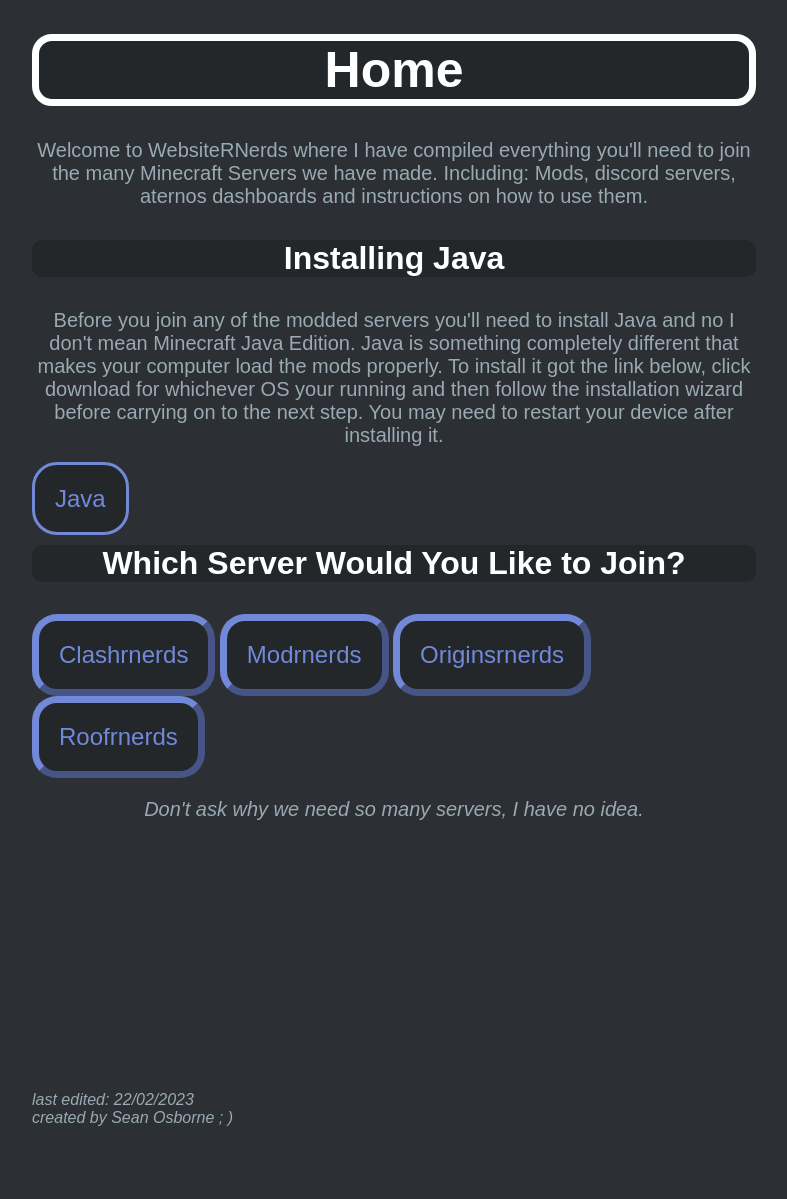
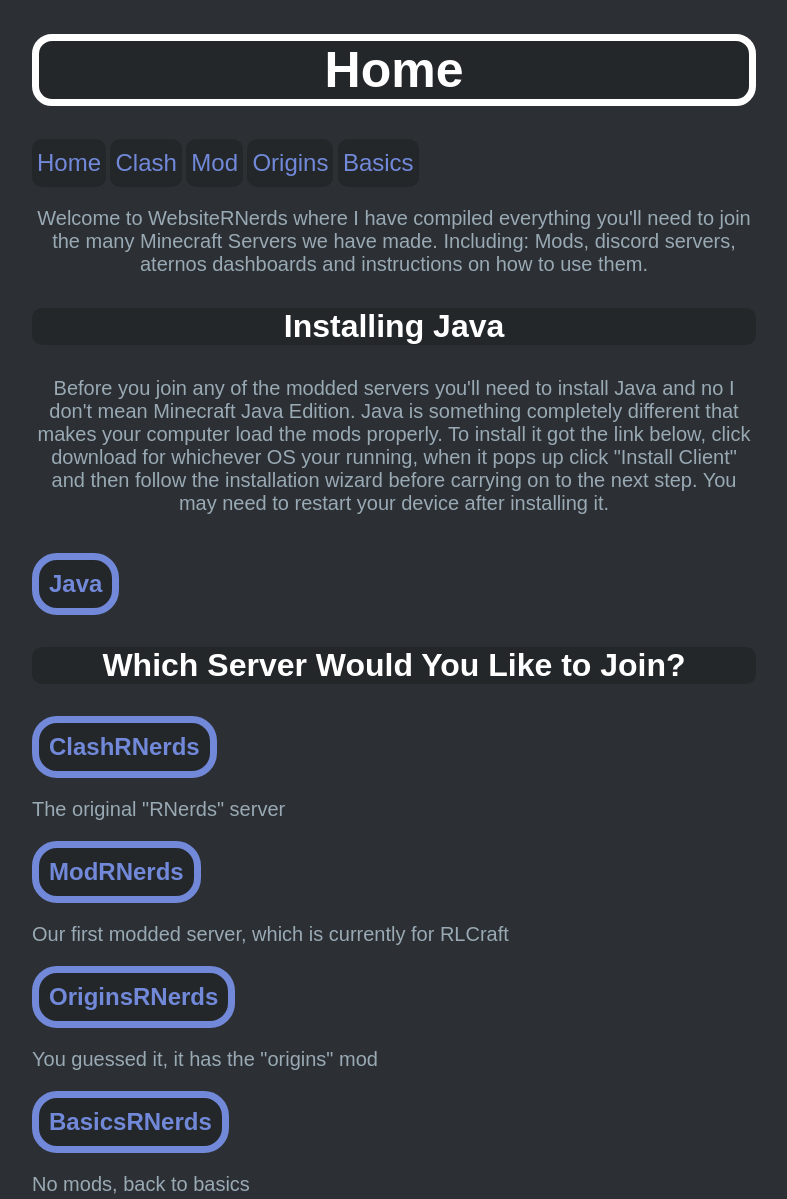
Before and after one commit to BitBoyTD/Websiternerds, a plain HTML site: page index.html in a window 1280 px wide. Shown: the top 1199 px of the page, without its empty margins (246-1033 px from the left). Before the commit the page ends 1143 px from the top, so only its background shows below. Drawn offline with Linux system fonts and the light colour scheme.

Commit message:
Add files via upload

```diff
--- a/Styles/index.css
+++ b/Styles/index.css
@@ -14,25 +14,33 @@
     text-align: center;
 }
 
+.footer{
+    text-align: left;
+}
+
 a{
     color: #7289da;
     font-size: 24px;
     text-decoration: none;
     border-color: #7289da;
-    border-width: 7px;
-    padding: 20px 20px 20px 20px;
+    padding: 10px 10px 10px 10px;
     background-color: #23272a;
     border-radius: 25px;
-    border: solid;
+    border: solid 7px;
+    font-weight: bold;
+    display: inline-block;
 }
-button {
-    background-color: #23272a;
-    color: #7289da;
-    border-color: #7289da;
-    border-radius: 25px;
-    border-width: 7px;
-    padding: 20px 20px 20px 20px;
-    font-size: 24px;
+
+a:active{
+    color:white;
+    border: solid 10px;
+}
+
+nav a{
+    border:none;
+    font-weight: normal;
+    border-radius: 10px;
+    padding: 10px 5px 10px 5px;
 }
 
 .title {
--- a/index.html
+++ b/index.html
@@ -6,16 +6,28 @@
     </head>
     <body>
         <h1 class="header">Home</h1>
+        <nav>
+            <a href="index.html">Home</a>
+            <a href="clash.html">Clash</a>
+            <a>Mod</a>
+            <a>Origins</a>
+            <a href="basics-r-nerds.html">Basics</a>
+        </nav>
         <p>Welcome to WebsiteRNerds where I have compiled everything you'll need to join the many Minecraft Servers we have made. Including: Mods, discord servers, aternos dashboards and instructions on how to use them.</p>
         <h3 class="title">Installing Java</h3>
-        <p>Before you join any of the modded servers you'll need to install Java and no I don't mean Minecraft Java Edition. Java is something completely different that makes your computer load the mods properly. To install it got the link below, click download for whichever OS your running and then follow the installation wizard before carrying on to the next step. You may need to restart your device after installing it.</p>
+        <p>Before you join any of the modded servers you'll need to install Java and no I don't mean Minecraft Java Edition. Java is something completely different that makes your computer load the mods properly. To install it got the link below, click download for whichever OS your running, when it pops up click "Install Client" and then follow the installation wizard before carrying on to the next step. You may need to restart your device after installing it.</p>
         <br>
         <a href="https://www.java.com/en/download/">Java</a>
         <h3 class="title">Which Server Would You Like to Join?</h3>
-        <button>Clashrnerds</button>
-        <button>Modrnerds</button>
-        <button>Originsrnerds</button>
-        <button>Roofrnerds</button>
+        <a href="clash.html">ClashRNerds</a>
+        <p class="footer">The original "RNerds" server</p>
+        <a>ModRNerds</a>
+        <p class="footer">Our first modded server, which is currently for RLCraft</p>
+        <a>OriginsRNerds</a>
+        <p class="footer">You guessed it, it has the "origins" mod</p>
+        <a href="basics-r-nerds.html">BasicsRNerds</a>
+        <p class="footer">No mods, back to basics</p>
+        <br>
         <p><em>Don't ask why we need so many servers, I have no idea.</em><p>
         <br>
         <br>
@@ -27,7 +39,7 @@
         <br>
         <br>
         <br>
-        <p class="footnote">last edited: 22/02/2023<br>created by Sean Osborne ; )</p>
+        <p class="footnote">last edited: 07/03/2023<br>created by Sean Osborne ; )</p>
 
     </body>
 </html>
```
Also changed, not shown: basics-r-nerds.html (added, +27 -0 lines), clash.html (added, +22 -0 lines).
